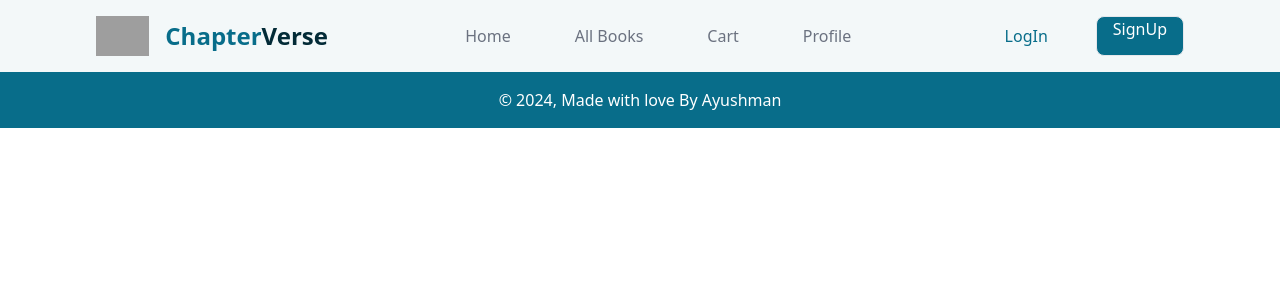
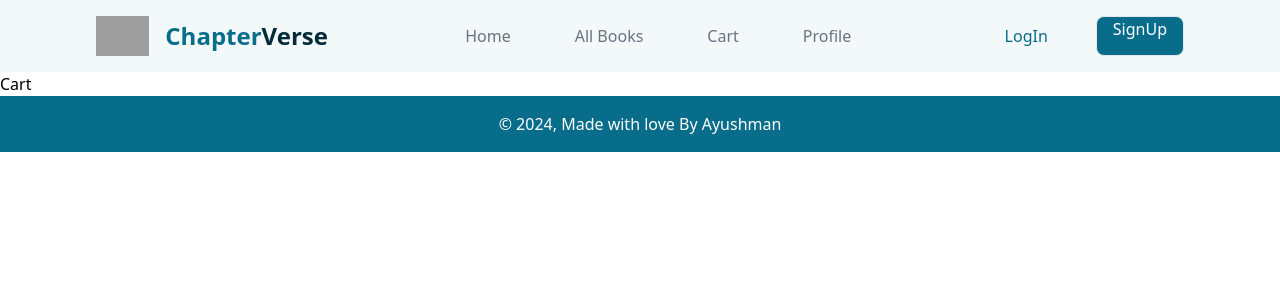
Before and after one commit to AyushmanSoni/ChapterVerse, a React (Create React App) app in the folder frontend/: page /cart in a window 1280 px wide. Shown: the top 300 px of the page. Built offline with nearby package versions, Linux system fonts and the light colour scheme; grey boxes are pictures that could not be loaded.

Commit message:
added routes for cart, profile, and Chapterverse

```diff
--- a/frontend/src/App.js
+++ b/frontend/src/App.js
@@ -6,6 +6,8 @@ import {BrowserRouter as Router, Routes, Route} from "react-router-dom";
 import AllBooks from './pages/AllBooks';
 import Login from './pages/Login';
 import SignUp from './pages/SignUp';
+import Cart from './pages/Cart';
+import Profile from './pages/Profile';
 const App = () => {
   return (
     <div>
@@ -16,12 +18,11 @@ const App = () => {
           <Route path="/all-books" element={<AllBooks/>}/>
           <Route path="/LogIn" element={<Login/>}/>
           <Route path="/SignUp" element={<SignUp/>}/>
+          <Route path="/cart" element={<Cart/>}/>
+          <Route path="/profile" element={<Profile/>}/>
         </Routes>
         <Footer/>
       </Router>
-
-
-
     </div>
   )
 }
--- a/frontend/src/components/Navbar/Navbar.jsx
+++ b/frontend/src/components/Navbar/Navbar.jsx
@@ -18,13 +18,13 @@ const Navbar = () => {
     //justify between se links aur chapterverse opposite side chale jate h
     <div className='flex bg-[#F3F8F9] text-grey px-24 py-4 itmes-center
     justify-between'>
-        <div className='flex items-center '>
+        <Link to ="/" className='flex items-center '>
             <img className='h-10 me-4'
             src="https://www.svgrepo.com/show/53217/book-and-glasses.svg" alt="logo" />
             <h1 className='text-2xl font-semibold text-[#086D8A]'>
                 Chapter<span className='text-[#032B37]'>Verse</span>
             </h1>
-        </div>
+        </Link>
         <div className='nav-links-chapterverse flex gap-16 pt-2 text-gray-500 '>
             {links.map((items,i)=>
             <Link to={items.link}
--- /dev/null
+++ b/frontend/src/pages/Cart.jsx
@@ -0,0 +1,9 @@
+import React from 'react'
+
+const Cart = () => {
+  return (
+    <div>Cart</div>
+  )
+}
+
+export default Cart
--- /dev/null
+++ b/frontend/src/pages/Profile.jsx
@@ -0,0 +1,9 @@
+import React from 'react'
+
+const Profile = () => {
+  return (
+    <div>Profile</div>
+  )
+}
+
+export default Profile
```
